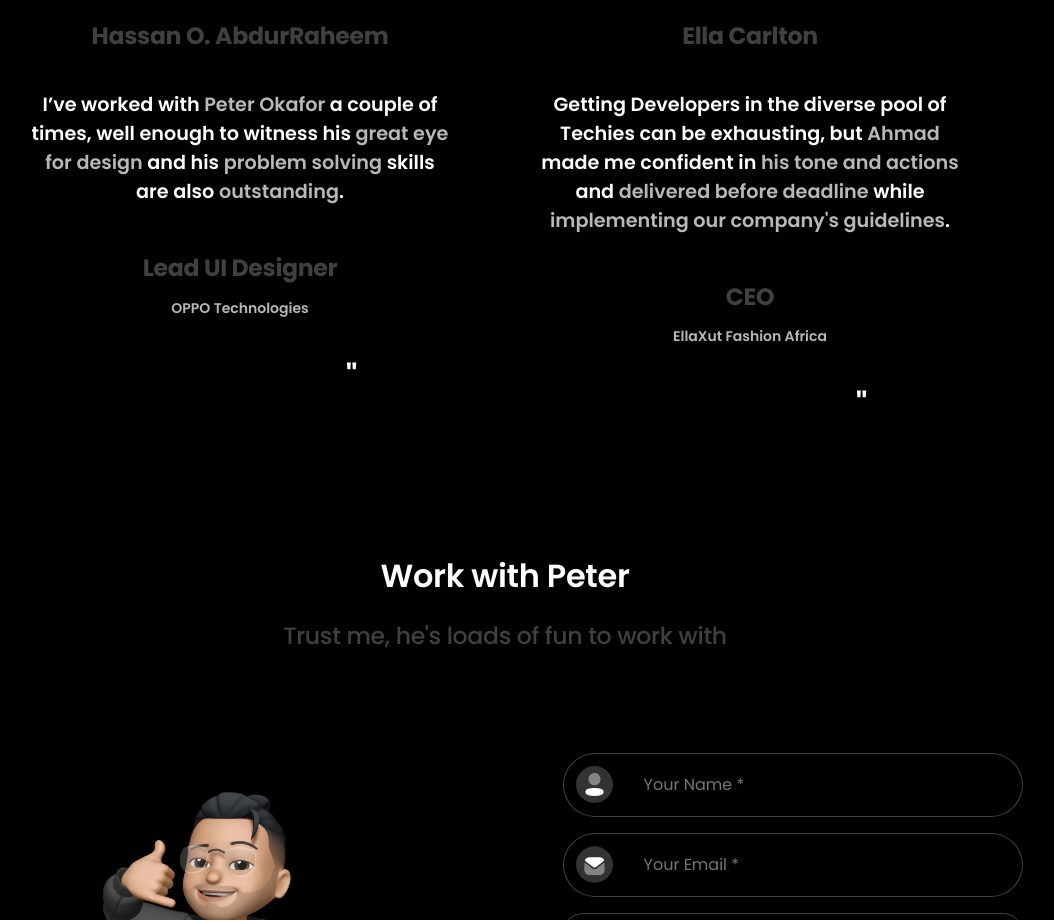
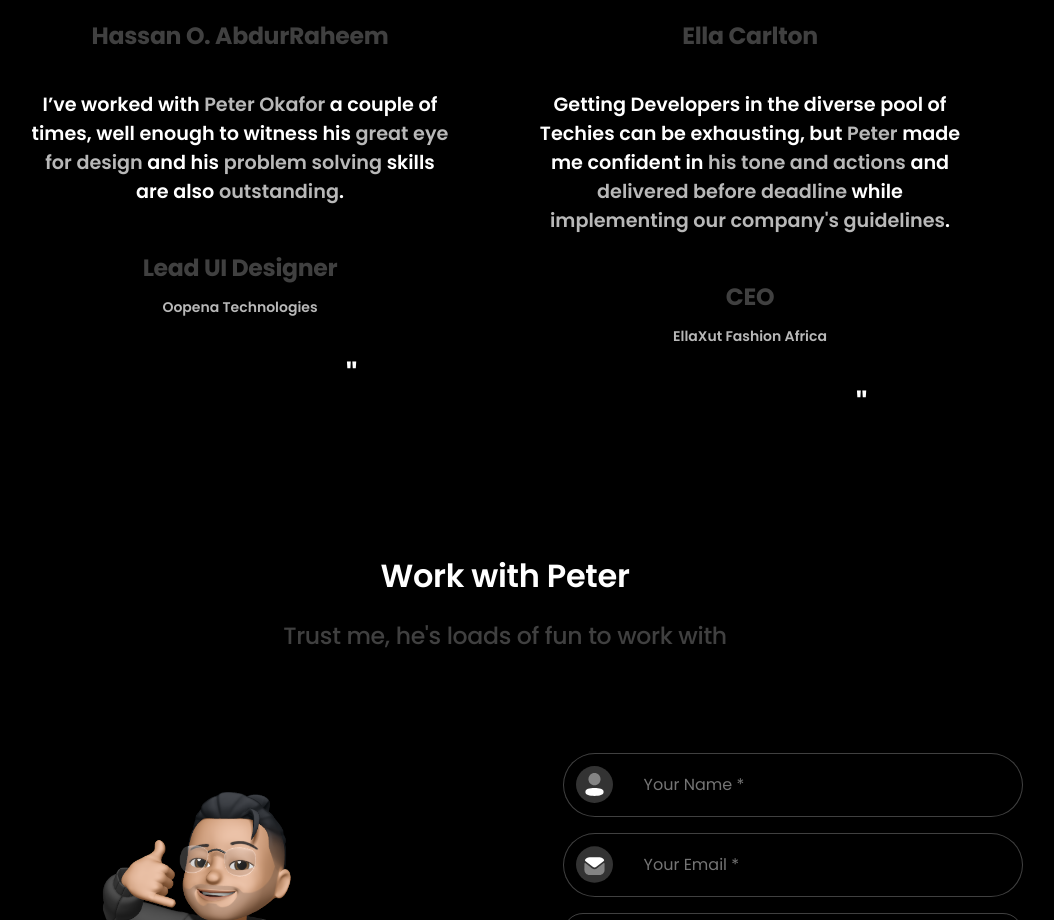
Before and after one commit to chuchu2005/reactportfoliowebsite, a React (Create React App) app: page / in a window 1280 px wide. Shown: the part 5280-6200 px from the top of the page, without its empty margins (135-1189 px from the left). Built offline with nearby package versions, Linux system fonts and the light colour scheme.

Commit message:
Update Vouchers.js

```diff
--- a/src/components/vouchers/Vouchers.js
+++ b/src/components/vouchers/Vouchers.js
@@ -57,7 +57,7 @@ const Vouchers = () => {
                 </p>
                 <article className="name">
                   <h2>Lead UI Designer</h2>
-                  <p className="fade-dark">OPPO Technologies</p>
+                  <p className="fade-dark">Oopena Technologies</p>
                 </article>
               </div>
               <h1>"</h1>
@@ -70,7 +70,7 @@ const Vouchers = () => {
                 <img src={voucher2} alt="voucher 1"></img>
                 <h2>Ella Carlton</h2>
                 <p>
-                  Getting Developers in the diverse pool of Techies can be exhausting, but{" "}<span className="fade-dark">Ahmad</span>
+                  Getting Developers in the diverse pool of Techies can be exhausting, but{" "}<span className="fade-dark">Peter</span>
                   {" "}made me confident in {" "}<span className="fade-dark">his tone and actions{" "}</span>
                   and <span className="fade-dark">delivered before deadline</span> while <span className="fade-dark">implementing
                   our company's guidelines</span>.
```
